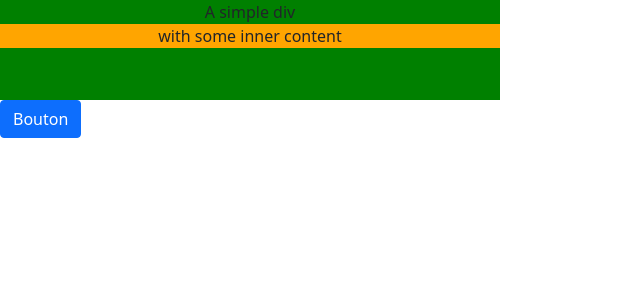
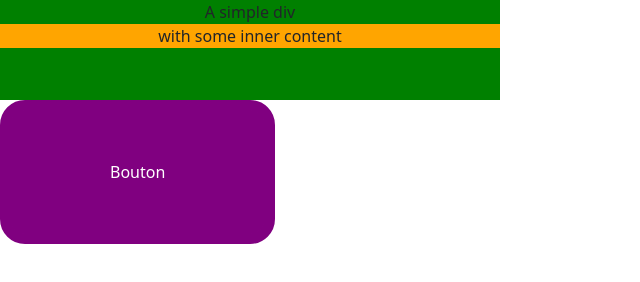
Before and after one commit to carnibird/sass-bootstrap-demo, a website: page index.html in a window 1280 px wide. Shown: the whole page, without its empty margins (0-640 px from the left). Drawn offline with Linux system fonts and the light colour scheme.

Commit message:
bootstrap customization

```diff
--- /dev/null
+++ b/bootstrap-override-variables.scss
@@ -0,0 +1,6 @@
+$primary: purple;
+
+$btn-padding-y:               50px;
+$btn-padding-x:               100px;
+$btn-border-width:            10px;
+$btn-border-radius:           25px;
--- a/style.scss
+++ b/style.scss
@@ -1,3 +1,4 @@
+@import "bootstrap-override-variables";
 @import "node_modules/bootstrap/scss/bootstrap";
 
 div.simple {
```
Also changed, not shown: README.md, css/generated-by-sass.css, 1 other file.
